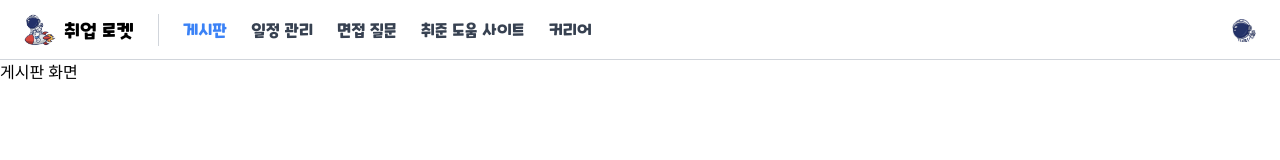
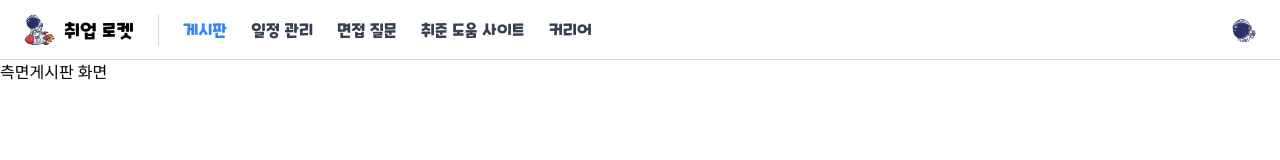
Before and after one commit to employment-rocket/rocket, a React (Vite) app in the folder job-rocket-frontend/: page /board in a window 1280 px wide. Shown: the top 160 px of the page. Built offline with nearby package versions, Linux system fonts and the light colour scheme; no server answers.

Commit message:
design : aside

```diff
--- /dev/null
+++ b/job-rocket-frontend/src/components/board/Aside.jsx
@@ -0,0 +1,7 @@
+import React from "react";
+
+const Aside = () => {
+	return <div></div>;
+};
+
+export default Aside;
--- a/job-rocket-frontend/src/pages/Board.jsx
+++ b/job-rocket-frontend/src/pages/Board.jsx
@@ -1,7 +1,12 @@
 import React from "react";
 
 const Board = () => {
-	return <div>게시판 화면</div>;
+	return (
+		<div className="flex">
+			<div>측면</div>
+			<div>게시판 화면</div>
+		</div>
+	);
 };
 
 export default Board;
```
